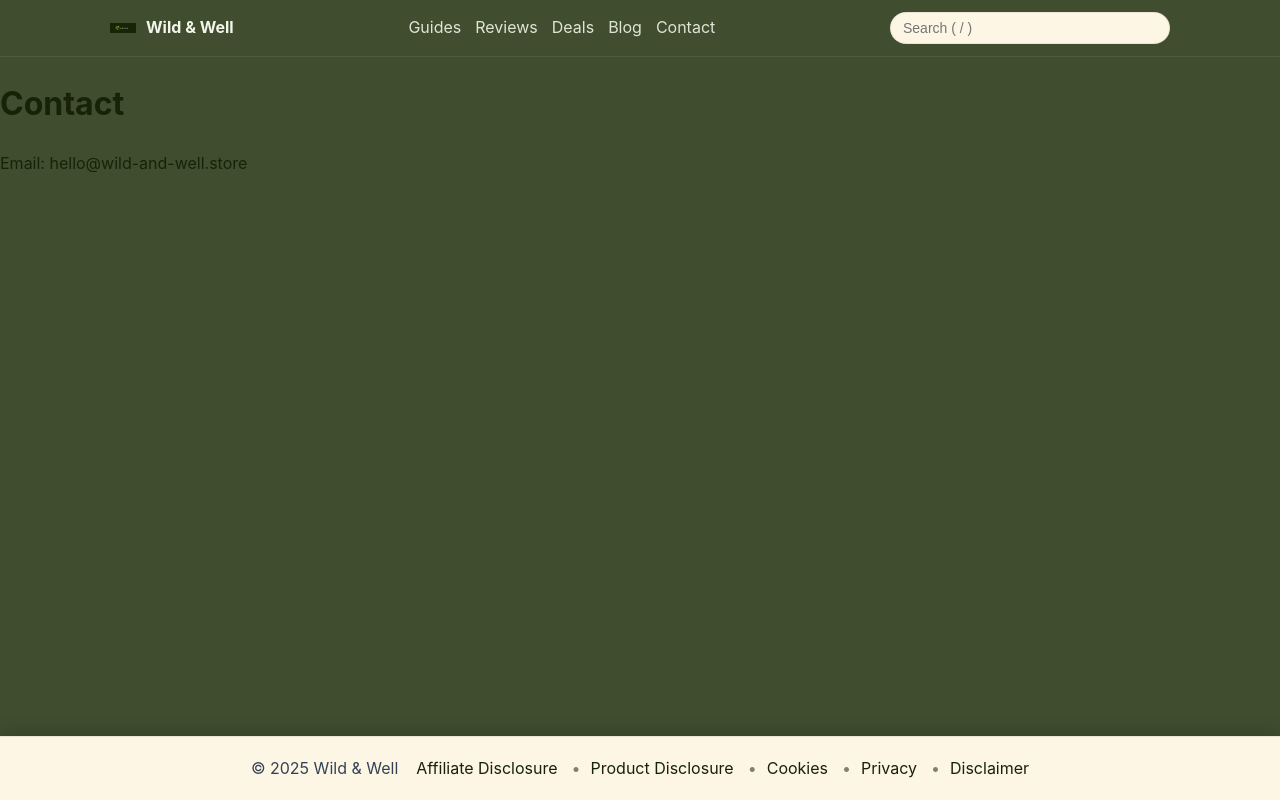
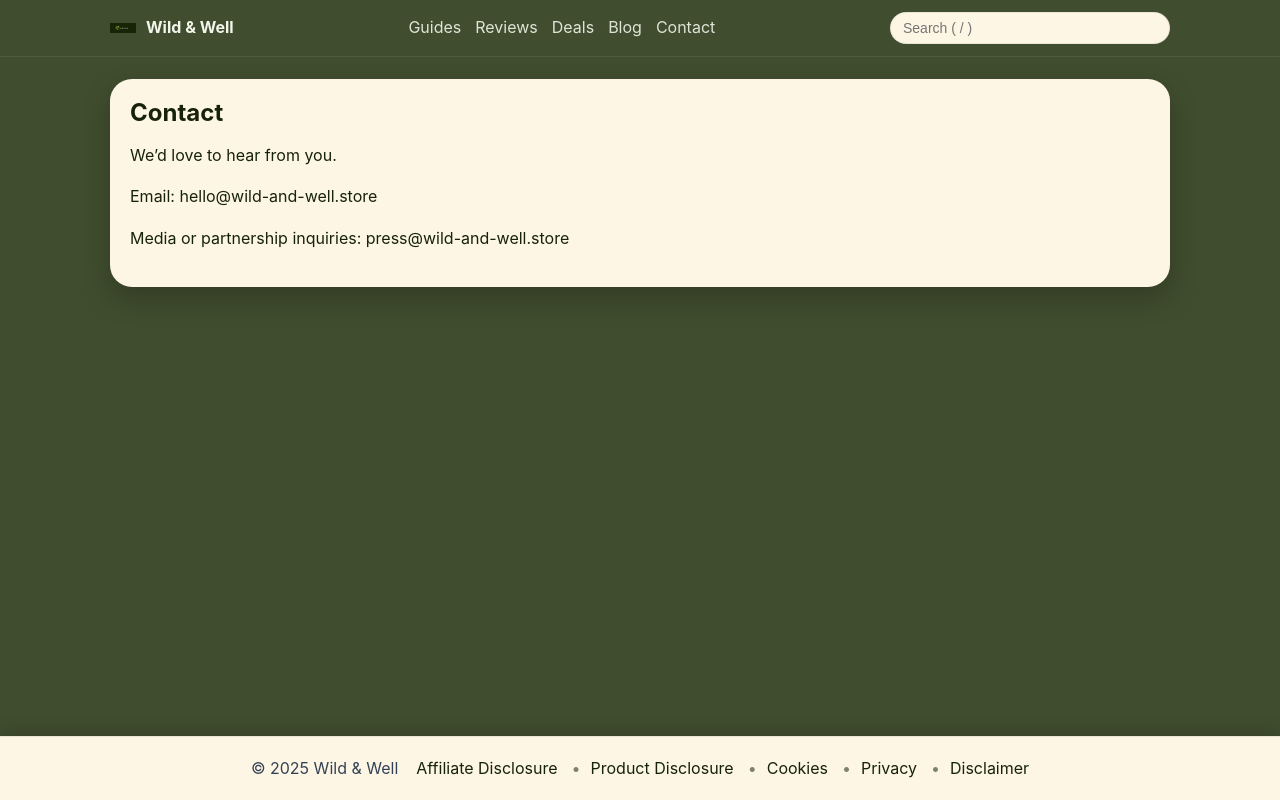
Before and after one commit to dariosandison/Eco---Holistic, a Next.js app: page /contact in a window 1280 px wide. Built offline with nearby package versions, Linux system fonts and the light colour scheme.

Commit message:
Update contact.js

```diff
--- a/pages/contact.js
+++ b/pages/contact.js
@@ -1,9 +1,38 @@
 // pages/contact.js
-export default function Contact() {
+import SEO from '../components/SEO';
+
+export async function getStaticProps() {
+  return {
+    props: {
+      seo: {
+        title: 'Contact — Wild & Well',
+        description: 'Get in touch with the Wild & Well team.',
+        url: 'https://www.wild-and-well.store/contact',
+        type: 'website',
+        breadcrumbs: [
+          { name: 'Home', item: 'https://www.wild-and-well.store/' },
+          { name: 'Contact', item: 'https://www.wild-and-well.store/contact' }
+        ]
+      }
+    },
+    revalidate: 60 * 60 * 24
+  };
+}
+
+export default function Contact({ seo }) {
   return (
-    <div>
-      <h1>Contact</h1>
-      <p>Email: <a href="mailto:hello@wild-and-well.store">hello@wild-and-well.store</a></p>
-    </div>
+    <>
+      <SEO {...seo} />
+      <div className="container" style={{ marginTop: 22 }}>
+        <article className="post">
+          <h1 className="post-title">Contact</h1>
+          <p>We’d love to hear from you.</p>
+          <p>
+            Email: <a href="mailto:hello@wild-and-well.store">hello@wild-and-well.store</a>
+          </p>
+          <p>Media or partnership inquiries: <a href="mailto:press@wild-and-well.store">press@wild-and-well.store</a></p>
+        </article>
+      </div>
+    </>
   );
 }
```
